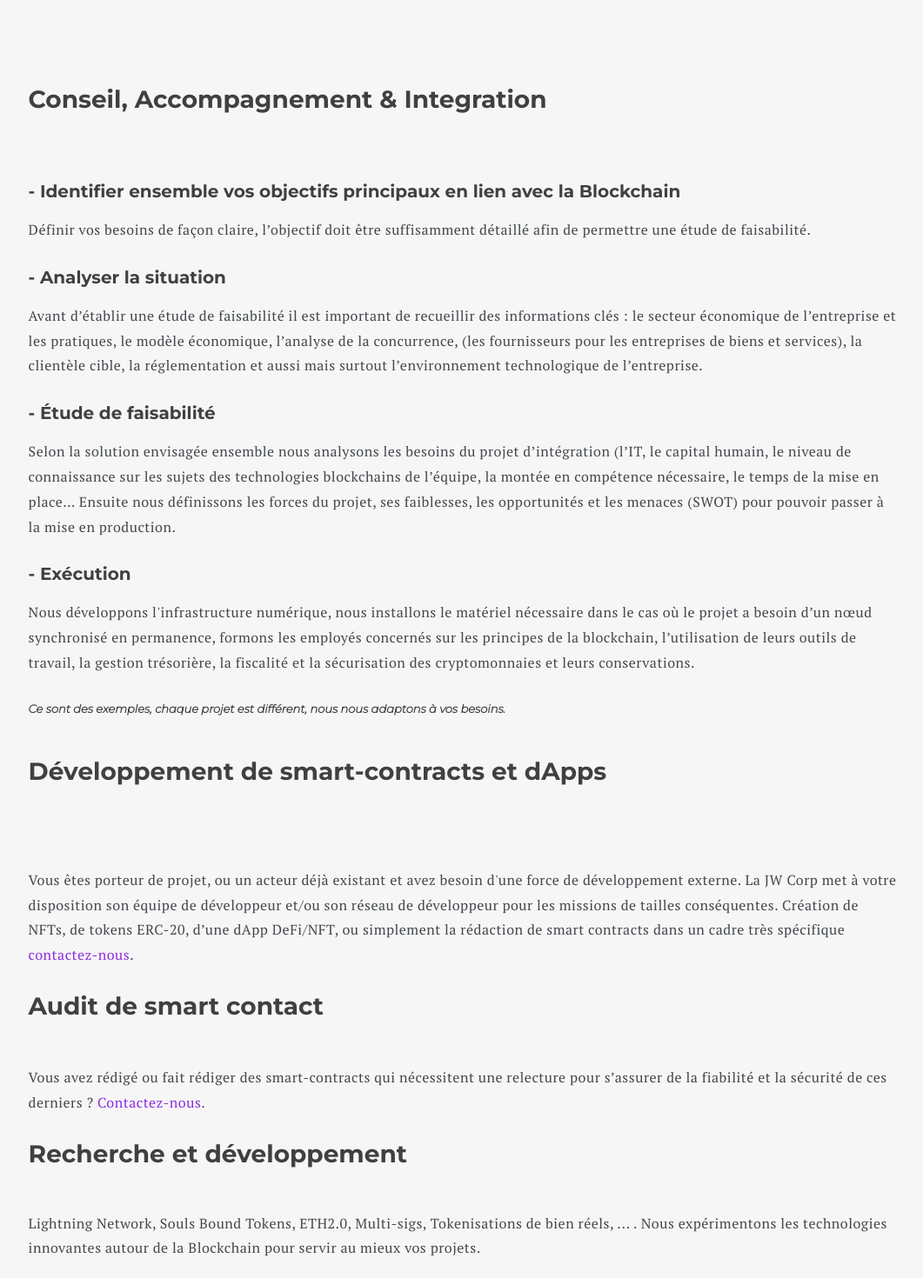
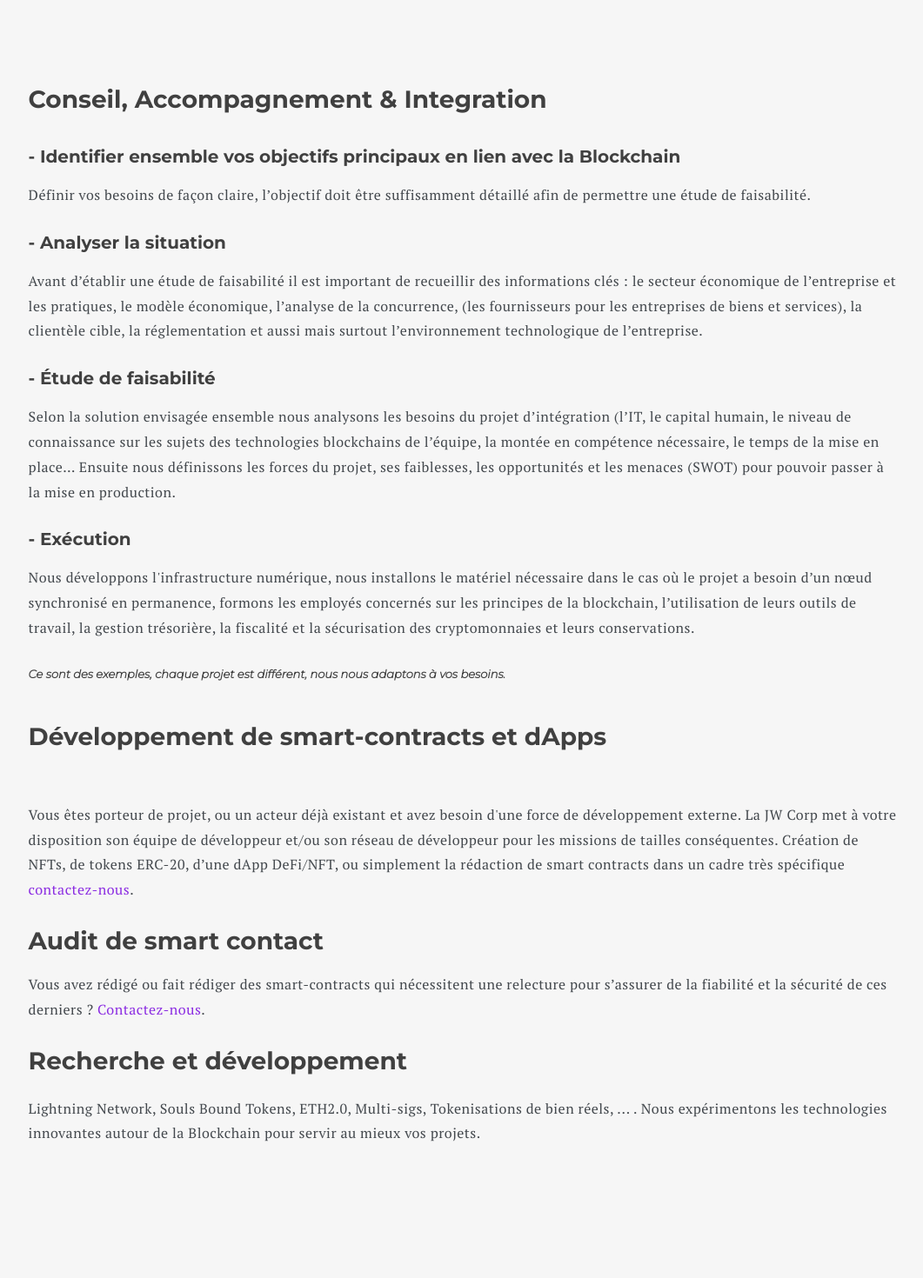
Before and after one commit to The-JW-Corp/JW-Corp-react, a React (Create React App) app: page / in a window 1280 px wide. Shown: the top 1470 px of the page at 87% size, without its empty margins (89-1150 px from the left). After the commit the page ends 1348 px from the top, so only its background shows below. Built offline with nearby package versions, Linux system fonts and the light colour scheme.

Commit message:
add some responsive

```diff
--- a/src/components/ContentServicesPage/ContentServicesPage.css
+++ b/src/components/ContentServicesPage/ContentServicesPage.css
@@ -59,6 +59,20 @@
     height: 80px;
   }
 }
+@media (min-width: 768px) {
+  .content-services-h2-1-container {
+    height: 70px;
+  }
+  .content-services-h2-2-container {
+    height: 90px;
+  }
+  .content-services-h2-3-container {
+    height: 50px;
+  }
+  .content-services-h2-4-container {
+    height: 55px;
+  }
+}
 @media (min-width: 1200px) {
   .content-services-section p {
     color: #43484d;
```
